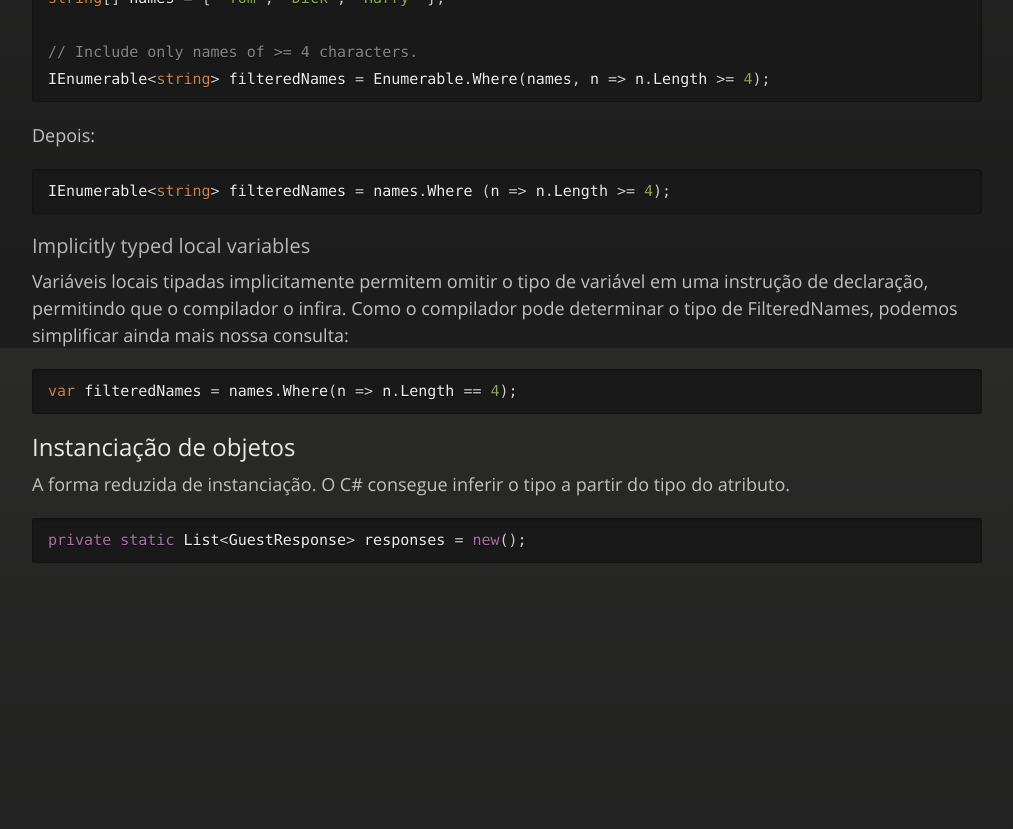
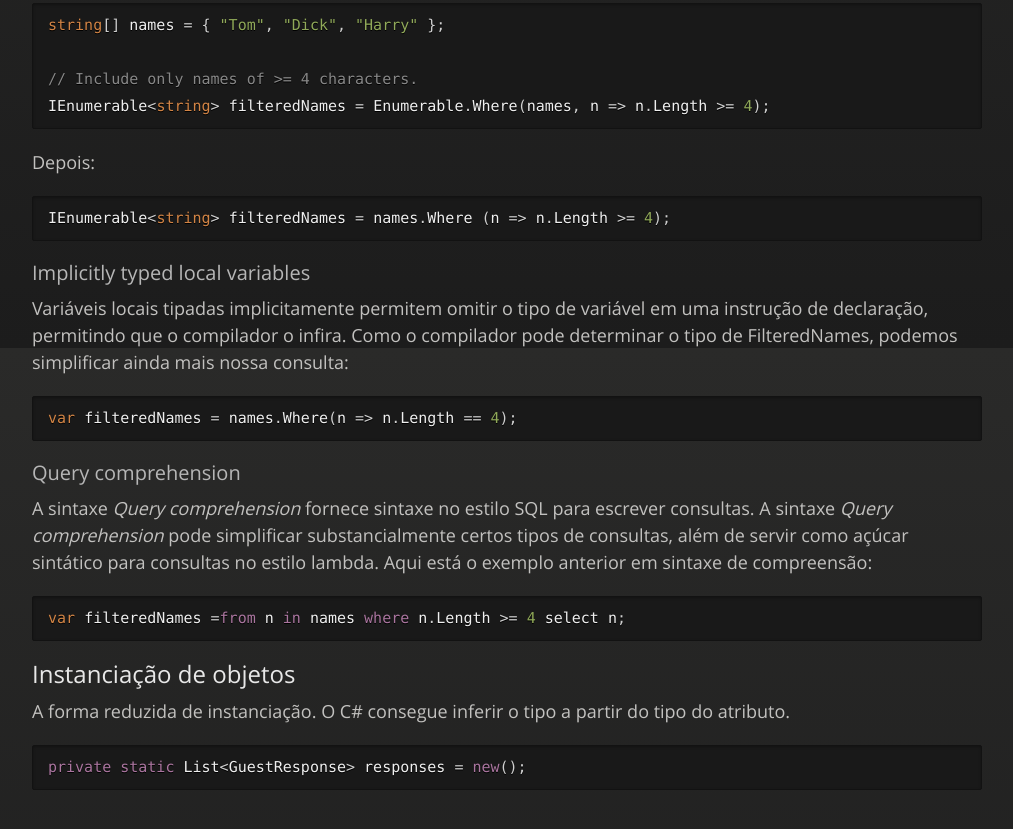
Before and after one commit to JeannAndrade/jeannandrade.github.io, a Jekyll site: the page built from content/net/csharp/index.md, in a window 1280 px wide and 900 px high, scrolled down 1452 px. Shown: the top 829 px of the window, without its empty margins (108-1121 px from the left). Built offline with Jekyll 4.4.1, drawn with Linux system fonts in a browser that asks for light colours; our own code applies the rules of GitHub Pages for plain Markdown files; before the commit the page ends 2125 px from its top, so only the background shows below that.

Commit message:
Query comprehension

````diff
--- a/content/net/csharp/index.md
+++ b/content/net/csharp/index.md
@@ -9,6 +9,7 @@ Fonte: C# in a Nutshell, Joseph Albahari & Ben Albahari
     - [Lambda Expression](#lambda-expression)
     - [Extension methods](#extension-methods)
     - [Implicitly typed local variables](#implicitly-typed-local-variables)
+    - [Query comprehension](#query-comprehension)
   - [Instanciação de objetos](#instancia%C3%A7%C3%A3o-de-objetos)
 
 <!-- /TOC -->
@@ -67,6 +68,14 @@ Variáveis locais tipadas implicitamente permitem omitir o tipo de variável em
 var filteredNames = names.Where(n => n.Length == 4);
 ```
 
+### Query comprehension
+
+ A sintaxe *Query comprehension* fornece sintaxe no estilo SQL para escrever consultas. A sintaxe *Query comprehension* pode simplificar substancialmente certos tipos de consultas, além de servir como açúcar sintático para consultas no estilo lambda. Aqui está o exemplo anterior em sintaxe de compreensão:
+
+```csharp
+var filteredNames =from n in names where n.Length >= 4 select n;
+```
+
 ## Instanciação de objetos
 
 A forma reduzida de instanciação. O C# consegue inferir o tipo a partir do tipo do atributo.
````
